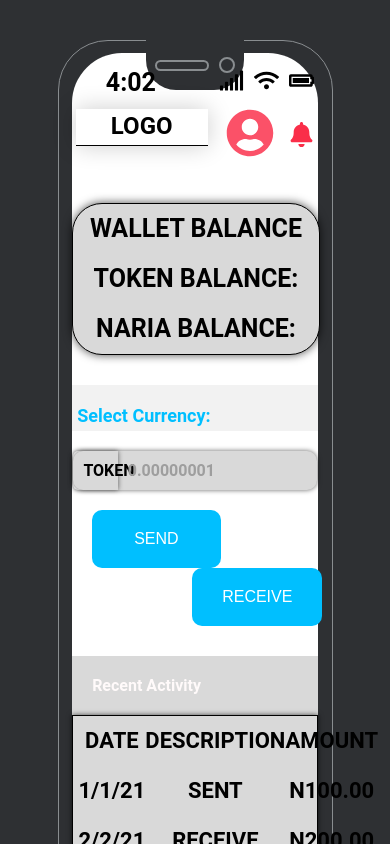
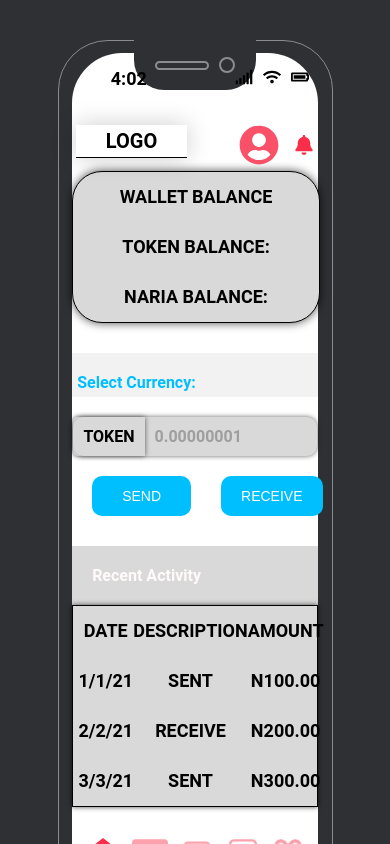
Before and after one commit to mmajudith/simple-react-app, a React (Create React App) app: page / in a window 390 px wide. Shown: the top 844 px of the page. Built offline with nearby package versions, Linux system fonts and the light colour scheme.

Commit message:
Simple App

```diff
--- a/src/index.css
+++ b/src/index.css
@@ -50,3 +50,10 @@
     margin-top: 4.5%;
   }
 }
+
+@media screen and (max-width: 500px) {
+  .border{
+    width: 90%;
+    margin-top: 4.5%;
+  }
+}
--- a/src/styles/activity.css
+++ b/src/styles/activity.css
@@ -36,3 +36,22 @@
 .dates-wrapper{
     margin-left: 5px;
 }
+
+@media screen and (max-width: 768px){
+    .recent-acts{
+        width: 99%;
+        height: 100%;
+        margin: auto auto;
+        display: flex;
+        flex-direction: row;
+        justify-content: space-between;
+        text-align: center;
+        font-weight: 700;
+        line-height: 50px;
+        font-size: 18px;
+        background-color: hsl(0,0%,85%);
+        text-transform: uppercase;
+        box-shadow: 0px 0px 5px rgba(0, 0, 0, .70);
+        border: 1px solid #000;
+    }
+}
--- a/src/styles/balance.css
+++ b/src/styles/balance.css
@@ -21,3 +21,10 @@
     box-shadow: 0px 0px 10px rgba(0, 0, 0, .70);
     border: 1px solid #000;
 }
+
+@media screen and (max-width: 768px) {
+    .bal{
+        line-height: 50px;
+        font-size: 18px;
+    }
+  }
--- a/src/styles/footer.css
+++ b/src/styles/footer.css
@@ -34,3 +34,13 @@ footer{
 .footer-wrapper .home .img {
     color: hsl(352,95%,58%) ;
 }
+
+@media screen and (max-width: 768px){
+    .footer-wrapper p{
+        font-size: 14px;
+    }
+
+    .footer-wrapper .img{
+        font-size: 36px;
+    }
+}
--- a/src/styles/header.css
+++ b/src/styles/header.css
@@ -41,9 +41,7 @@ header{
 
 .headings,.menu{
     width: 97%;
-    /* height: 100%; */
     margin: 0px auto;
-    margin-bottom: 5px;
     display: flex;
     flex-direction: row;
     justify-content: space-between;
@@ -62,7 +60,8 @@ header{
 }
 
 .menu{
-    margin-top: 10px;
+    margin-bottom: 0px;
+    top: 0px;
 }
 
 .logo-wrapper{
@@ -86,3 +85,36 @@ header{
     margin-bottom: 10px;
     color: hsl(352,95%,58%)
 }
+
+@media screen and (max-width: 768px) {
+    .app-ear-speak{
+        width: 50%;
+    }
+
+    .app-ear-speak .ear-speak{
+        height: 5px;
+    }
+
+    .headings{
+        width: 93%;
+        font-size: 18px;
+    }
+    .logo-wrapper{
+        height: 25px;
+        font-size: 20px;
+        font-weight: 700;
+        padding: 3px 30px;
+        padding-top: 4px;
+        text-transform: uppercase;
+        border-bottom: 1px solid #000;
+        box-shadow: 0px 0px 25px rgba(0, 0, 0, .2);
+    }
+
+    .userNoti-wrapper .user{
+        font-size: 40px;
+    }
+
+    .userNoti-wrapper .bell{
+        font-size: 20px;
+    }
+  }
--- a/src/styles/selectcurrency.css
+++ b/src/styles/selectcurrency.css
@@ -71,3 +71,31 @@
     margin-left: 100px;
     padding: 20px 30px;
 }
+
+@media screen and (max-width: 768px){
+    .selectCur > p{
+        font-size: 16px;
+    }
+
+    .tok-zeros-wrapper .zeros{
+        width: 75%;
+    }
+
+    .tok-zeros-wrapper .token{
+        width: 25%;
+    }
+
+    .button-wrapper button{
+        font-size: 14px;
+        margin: auto auto;
+    }
+
+    .button-wrapper .send{
+        padding: 12px 30px;
+    }
+
+    .button-wrapper .receive{
+        margin-left: 30px;
+        padding: 12px 20px;
+    }
+}
```
